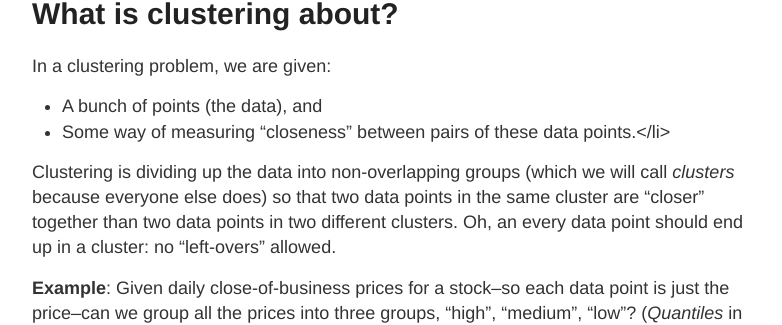
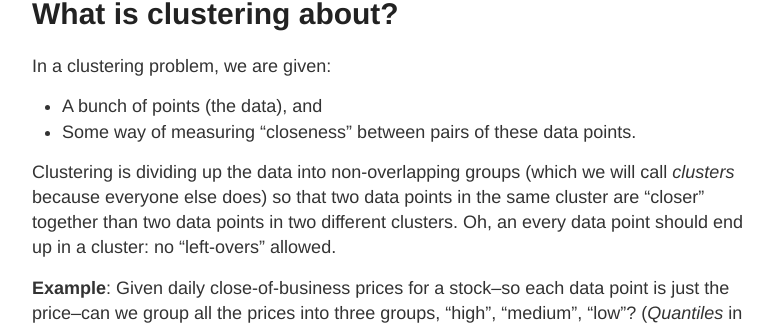
Before and after one commit to datacompass/datacompass.github.io, a Jekyll site: the page built from _posts/2017-8-16-k-means-clustering.md, in a window 1280 px wide. Shown: the part 294-619 px from the top of the page, without its empty margins (248-1030 px from the left). Built offline with Jekyll 4.4.1, drawn with Linux system fonts in a browser that asks for light colours; formulas are drawn with MathJax 3.

```diff
--- a/_posts/2017-8-16-k-means-clustering.md
+++ b/_posts/2017-8-16-k-means-clustering.md
@@ -11,7 +11,7 @@ Before giving the steps of the method, we give a small overview of clustering in
 In a clustering problem, we are given:
 
 * A bunch of points (the data), and
-* Some way of measuring "closeness" between pairs of these data points.</li>
+* Some way of measuring "closeness" between pairs of these data points.
 
 Clustering is dividing up the data into non-overlapping groups (which we will call <i>clusters</i> because everyone else does)
 so that two data points in the same cluster are "closer" together than two data points in two different clusters.
```
